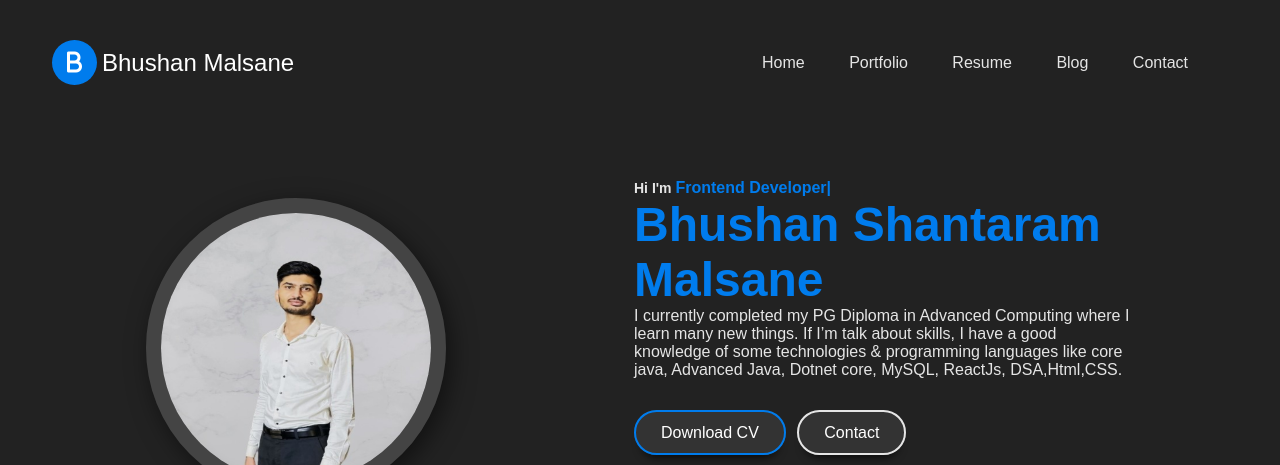
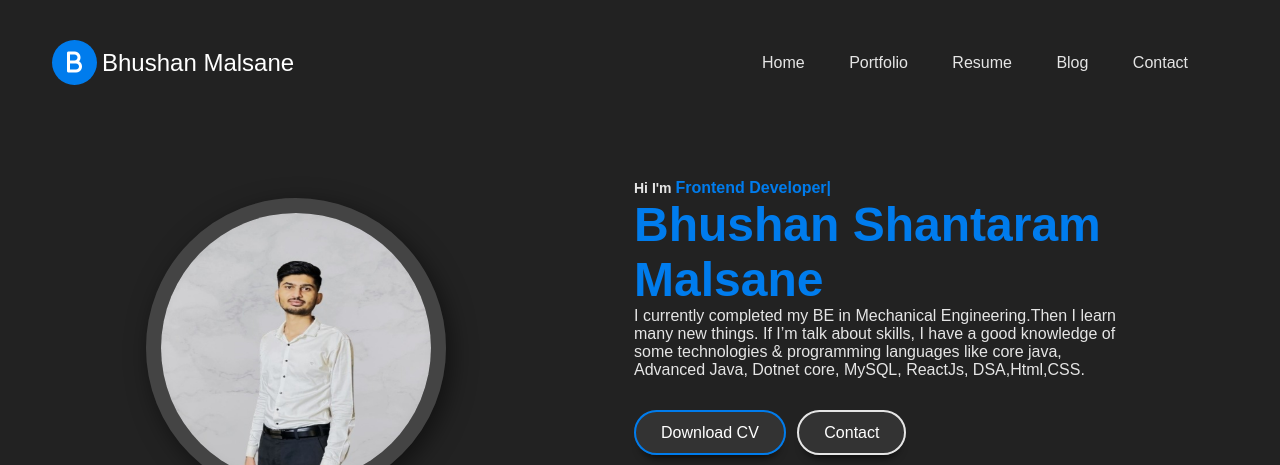
Before and after one commit to BhushanMalsane/Personal-Portfolio, a plain HTML site: page index.html in a window 1280 px wide. Shown: the top 465 px of the page. Drawn offline with nearby package versions, Linux system fonts and the light colour scheme.

Commit message:
Update index.html

```diff
--- a/index.html
+++ b/index.html
@@ -40,8 +40,7 @@
                  <div class="hero-text">
                     <h5>Hi I'm <span class="input">Frontend Developer</span></h5>
                     <h1>Bhushan Shantaram Malsane</h1>
-                    <p> I currently completed my PG Diploma in
-                        Advanced Computing where I learn many new things. If I’m talk about skills, I have a good
+                    <p> I currently completed my BE in Mechanical Engineering.Then I learn many new things. If I’m talk about skills, I have a good
                         knowledge of some technologies & programming languages like core java, Advanced Java,
                         Dotnet core, MySQL, ReactJs, DSA,Html,CSS.
                     </p>
```
